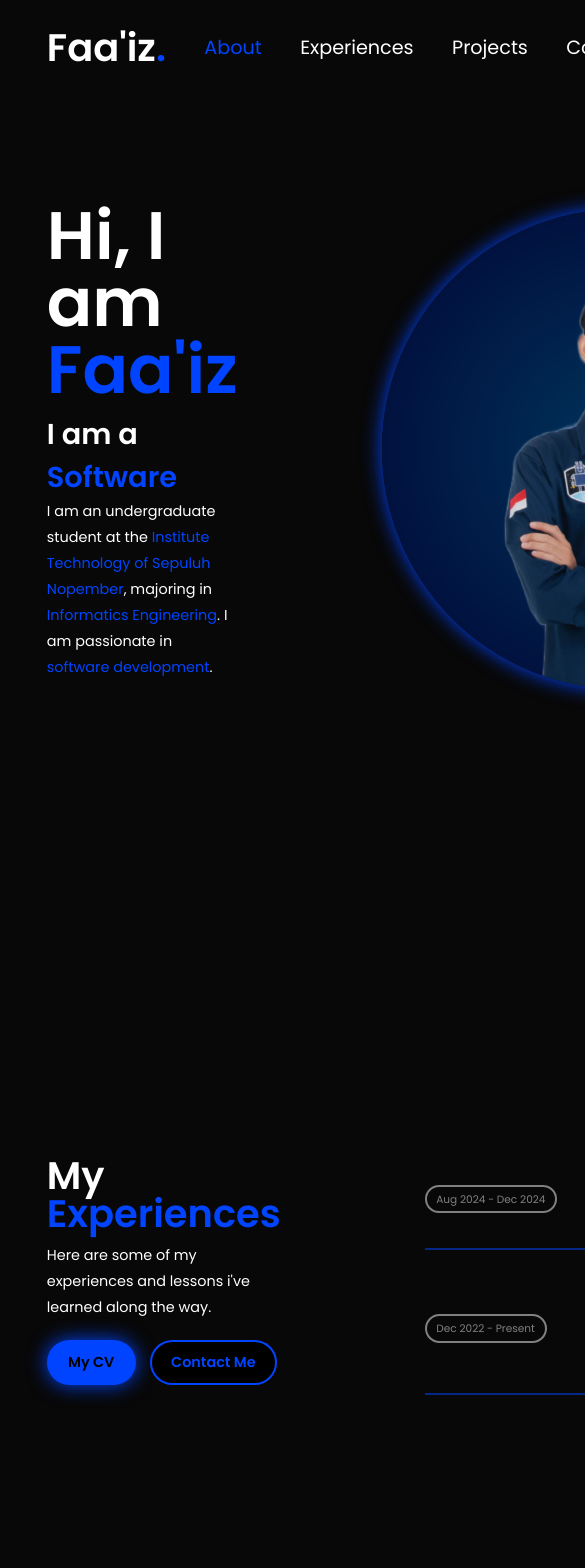
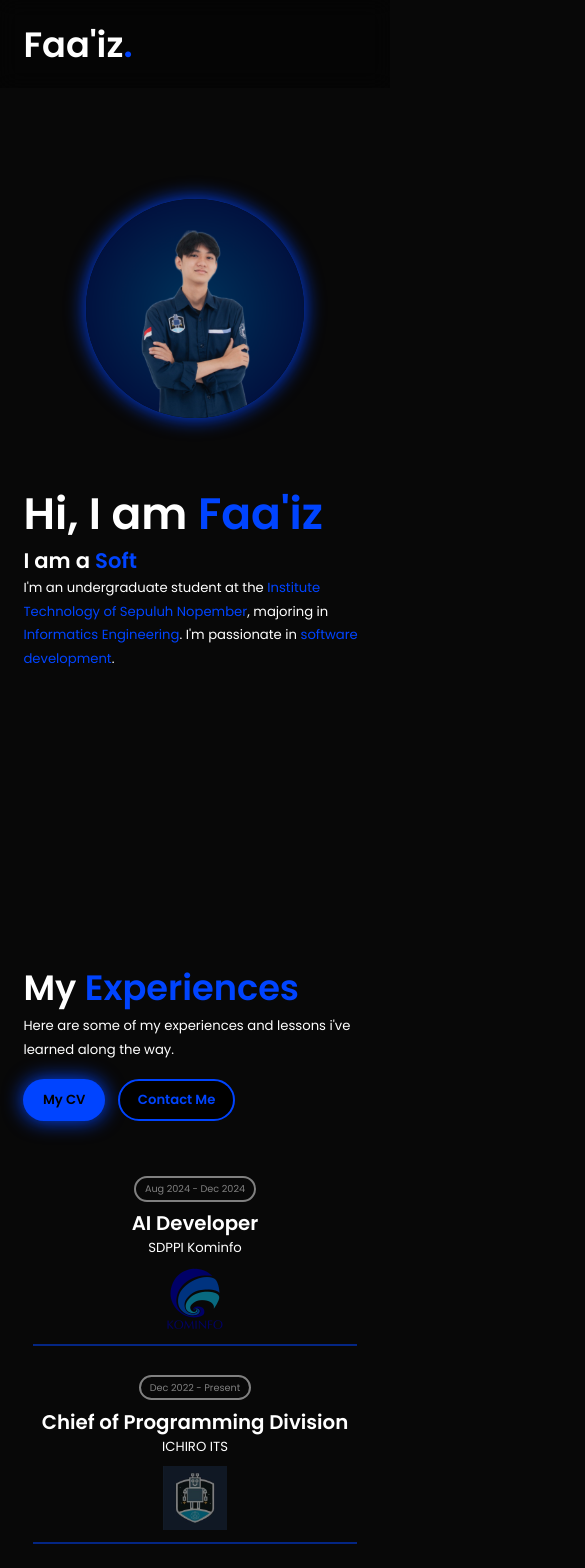
Before and after one commit to FaaizHaikal/my-portfolio, a React (Vite) app: page / in a window 390 px wide. Shown: the top 1568 px of the page, 585 px wide, since content can reach past the window. Built offline with nearby package versions, Linux system fonts and the light colour scheme.

Commit message:
feat: responsiveness

```diff
--- a/src/components/Header.css
+++ b/src/components/Header.css
@@ -9,6 +9,18 @@ header {
   align-items: center;
   z-index: 1000;
   padding: 2rem 12% 2rem;
+}
+
+#menu-icon, #close-icon {
+  font-size: 3rem;
+  color: var(--text-color);
+  cursor: pointer;
+  transition: 0.3s ease;
+  display: none;
+
+  &:hover{
+    color: var(--accent);
+  }
 }
 
 .logo {
@@ -41,3 +53,44 @@ nav a {
     color: var(--accent);
   }
 }
+
+@media (max-width: 895px) {
+  header {
+    background: rgba(0, 0, 0, 0.3);
+    backdrop-filter: blur(10px);
+    padding: 1rem 3%;
+  }
+
+  nav {
+    display: none;
+    position: absolute;
+    top: 100%;
+    right: 0;
+    width: 20rem;
+    background: rgba(0, 0, 0, 0.8);
+    backdrop-filter: blur(20px);
+    border-left: 2px solid var(--accent);
+    padding: 1rem 3%;
+
+    &.active {
+      display: block;
+    }
+
+    a {
+      display: block;
+      text-align: center;
+      margin: 3rem 0;
+
+      &:hover,
+      &.active {
+        color: var(--accent);
+      }
+    }
+  }
+}
+
+@media (max-height: 756px) {
+  .logo {
+    font-size: 3rem;
+  }
+}
--- a/src/components/Header.tsx
+++ b/src/components/Header.tsx
@@ -3,31 +3,61 @@ import './Header.css';
 
 function Navbar() {
   useEffect(() => {
-    const sections = document.querySelectorAll('section');
-    const navLinks = document.querySelectorAll('nav a');
 
-    window.addEventListener('scroll', () => {
-      let current = '';
+    const menuIcon = document.querySelector('#menu-icon') as HTMLElement | null;
+    const closeIcon = document.querySelector('#close-icon') as HTMLElement | null;
+    const nav = document.querySelector('nav') as HTMLElement | null;
+    const navLinks = document.querySelectorAll('nav a') as NodeListOf<HTMLAnchorElement>;
+    const sections = document.querySelectorAll('section') as NodeListOf<HTMLElement>;
 
+    if (!menuIcon || !closeIcon || !nav) return;
+
+    menuIcon.onclick = () => {
+      nav.classList.add('active');
+      menuIcon.style.display = 'none';
+      closeIcon.style.display = 'block';
+    }
+
+    closeIcon.onclick = () => {
+      nav.classList.remove('active');
+      menuIcon.style.display = 'block';
+      closeIcon.style.display = 'none';
+    }
+
+    window.onresize = () => {
+      if (window.innerWidth > 895) {
+        nav.classList.remove('active');
+        menuIcon.style.display = 'none';
+        closeIcon.style.display = 'none';
+      } else {
+        if (nav.classList.contains('active')) {
+          menuIcon.style.display = 'none';
+          closeIcon.style.display = 'block';
+        } else {
+          menuIcon.style.display = 'block';
+          closeIcon.style.display = 'none';
+        }
+      }
+    }
+
+    window.onscroll = () => {
       sections.forEach((section) => {
-        const sectionTop = section.offsetTop;
-        const sectionHeight = section.clientHeight;
+        const id = section.id;
+        const top = window.scrollY;
+        const offset = section.offsetTop - 150;
+        const height = section.offsetHeight;
 
-        if (window.scrollY >= sectionTop - sectionHeight / 3) {
-          const sectionId = section.getAttribute('id');
-          if (sectionId) {
-            current = sectionId;
-          }
+        if (top >= offset && top < offset + height) {
+          navLinks.forEach((navLink) => {
+            navLink.classList.remove('active');
+            if (navLink.href.includes(`#${id}`)) {
+              navLink.classList.add('active');
+            }
+          });
         }
-      });
+      })
+    }
 
-      navLinks.forEach((link) => {
-        link.classList.remove('active');
-        if ((link as HTMLAnchorElement).href.includes(current)) {
-          link.classList.add('active');
-        }
-      });
-    });
   }, []);
 
   return (
@@ -35,6 +65,9 @@ function Navbar() {
       <a href="#about" className="logo">
         Faa'iz<span>.</span>
       </a>
+
+      <i className="fa-solid fa-xmark hide" id="close-icon"></i>
+      <i className="fa-solid fa-bars hide" id="menu-icon"></i>
 
       <nav>
         <a href="#about" className="active">
--- a/src/index.css
+++ b/src/index.css
@@ -30,5 +30,15 @@ body {
 
 section {
   min-height: 100vh;
-  padding: 2rem 12% 2rem;
+  padding: 10rem 12% 10rem;
 }
+
+@media (max-width: 1436px) {
+  html {
+    font-size: 55%;
+  }
+
+  header, section {
+    padding: 2rem 6% 2rem;
+  }
+}
--- a/src/pages/AboutPage.css
+++ b/src/pages/AboutPage.css
@@ -1,7 +1,7 @@
 #about {
   display: flex;
   align-items: center;
-  justify-content: space-between;
+  justify-content: center;
   gap: 15rem;
 }
 
@@ -46,9 +46,63 @@
     top: 3rem;
     position: relative;
     border-radius: 50%;
-    width: 50rem;
+    width: 32vw;
     box-shadow: 0 0 20px var(--accent);
     cursor: pointer;
     transition: 0.4s ease-in-out;
   }
 }
+
+@media (max-width: 895px) {
+  #about {
+    flex-direction: column-reverse;
+    gap: 5rem;
+  }
+
+  .about-content {
+    h1 {
+      font-size: 5rem;
+      margin-top: 3rem;
+    }
+
+    h3 {
+      font-size: 2.4rem;
+    }
+
+    p {
+      max-width: 600px;
+      margin: 0 auto;
+    }
+  }
+
+  .about-image {
+    img {
+      width: 42vw;
+    }
+  }
+}
+
+@media (max-width: 600px) {
+
+  .about-image {
+    img {
+      width: 56vw;
+    }
+  }
+}
+
+@media (max-width: 376px) {
+    .about-content {
+    h1 {
+      font-size: 4rem;
+    }
+
+    h3 {
+      font-size: 2rem;
+    }
+
+    p {
+      font-size: 1.25rem;
+    }
+  }
+}
--- a/src/pages/AboutPage.tsx
+++ b/src/pages/AboutPage.tsx
@@ -22,9 +22,9 @@ function AboutPage() {
           </span>
         </h3>
         <p>
-          I am an undergraduate student at the{' '}
+          I'm an undergraduate student at the{' '}
           <span>Institute Technology of Sepuluh Nopember</span>, majoring in{' '}
-          <span>Informatics Engineering</span>. I am passionate in{' '}
+          <span>Informatics Engineering</span>. I'm passionate in{' '}
           <span>software development</span>.
         </p>
       </div>
--- a/src/pages/ContactPage.css
+++ b/src/pages/ContactPage.css
@@ -139,3 +139,45 @@
     }
   }
 }
+
+@media (max-width: 1200px) {
+  #contact {
+    justify-content: center;
+    gap: 10rem;
+  }
+}
+
+@media (max-width: 976px) {
+  #contact {
+    gap: 3rem;
+    flex-direction: column;
+  }
+
+  .right {
+    padding-top: 2rem;
+  }
+}
+
+@media (max-width: 576px) {
+  .left {
+    p {
+      white-space: normal;
+    }
+
+    .primary-contact {
+      flex-direction: column;
+      gap: 2rem;
+    }
+  }
+}
+
+@media (max-height: 756px) {
+  #contact {
+    padding-top: 10rem;
+    gap: 1.5rem;
+  }
+
+  .primary-contact {
+    padding: 1rem 2rem;
+  }
+}
--- a/src/pages/ExperiencesPage.css
+++ b/src/pages/ExperiencesPage.css
@@ -149,3 +149,42 @@
     }
   }
 }
+
+@media (max-width: 1200px) {
+  #experiences {
+    flex-direction: column;
+    justify-content: center;
+    gap: 3rem;
+  }
+}
+
+@media (max-width: 576px) {
+  .experience {
+    flex-direction: column;
+    gap: 1rem;
+    padding: 1rem;
+    border-bottom: 2px solid rgba(0, 68, 255, 0.5);
+    margin-bottom: 3rem;
+
+    .date {
+      width: 100%;
+      text-align: center;
+    }
+
+    .title-company {
+      width: 100%;
+      text-align: center;
+    }
+
+    .company-logo {
+      width: 100%;
+      text-align: center;
+    }
+  }
+}
+
+@media (max-height: 756px) {
+  #experiences {
+    padding-top: 8rem;
+  }
+}
--- a/src/pages/ProjectsPage.css
+++ b/src/pages/ProjectsPage.css
@@ -2,7 +2,7 @@
   font-size: 4rem;
   font-weight: 900;
   color: var(--text-color);
-  margin-top: 15rem;
+  margin-top: 2rem;
 
   span {
     color: var(--accent);
@@ -147,3 +147,15 @@
   width: 100%;
   height: 100%;
 }
+
+@media (max-width: 1200px) {
+  .projects {
+    grid-template-columns: repeat(auto-fill, minmax(250px, 1fr));
+  }
+}
+
+@media (max-height: 756px) {
+  .heading {
+    margin-top: 10rem;
+  }
+}
--- a/src/pages/ProjectsPage.tsx
+++ b/src/pages/ProjectsPage.tsx
@@ -5,7 +5,7 @@ function ProjectsPage() {
     {
       title: 'KickFlicker',
       description: 'E-commerce website for shoes',
-      techStack: ['Laravel', 'Node.js', 'PostgreSQL', 'LiveWire'],
+      techStack: ['Laravel', 'Node.js', 'PostgreSQL'],
       image: `${import.meta.env.BASE_URL}assets/kick-flicker.png`,
       source: 'github.com/FaaizHaikal/KickFlicker',
     },
@@ -37,7 +37,7 @@ function ProjectsPage() {
             <img src={project.image} alt={project.title} />
             <div className="project-info">
               <h3>{project.title}</h3>
-              <h6>Tech Stack: {project.techStack.join(', ')}</h6>
+              <h6>Tech: {project.techStack.join(', ')}</h6>
               <p>{project.description}</p>
               <a
                 href={`https://${project.source}`}
```
